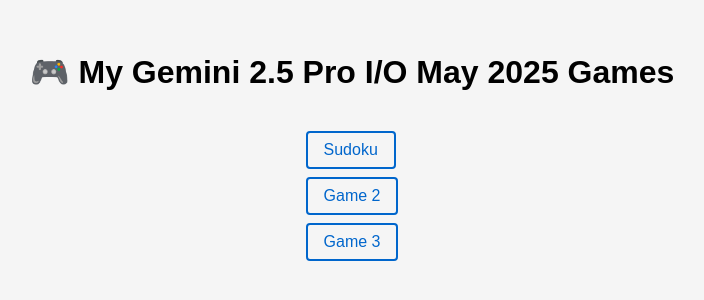
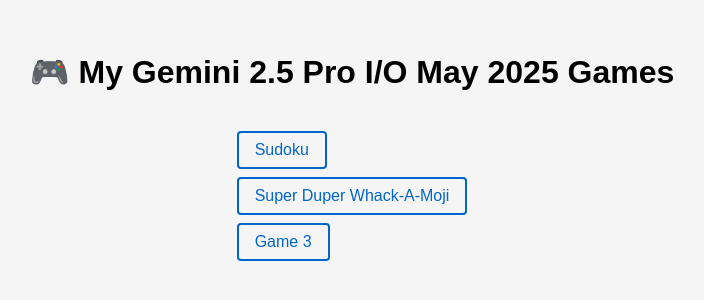
Before and after one commit to tydevdev/experimental-ai-games, a plain HTML site: page index.html in a window 1280 px wide. Shown: the top 300 px of the page, without its empty margins (320-1024 px from the left). Drawn offline with Linux system fonts and the light colour scheme.

Commit message:
Update index.html

```diff
--- a/index.html
+++ b/index.html
@@ -41,7 +41,7 @@
     <h1>🎮 My Gemini 2.5 Pro I/O May 2025 Games</h1>
     <ul>
       <li><a href="sudoku.html">Sudoku</a></li>
-      <li><a href="game2.html">Game 2</a></li>
+      <li><a href="whack-a-mole.html">Super Duper Whack-A-Moji</a></li>
       <li><a href="game3.html">Game 3</a></li>
       <!-- …add one <li> per .html game file -->
     </ul>
```
